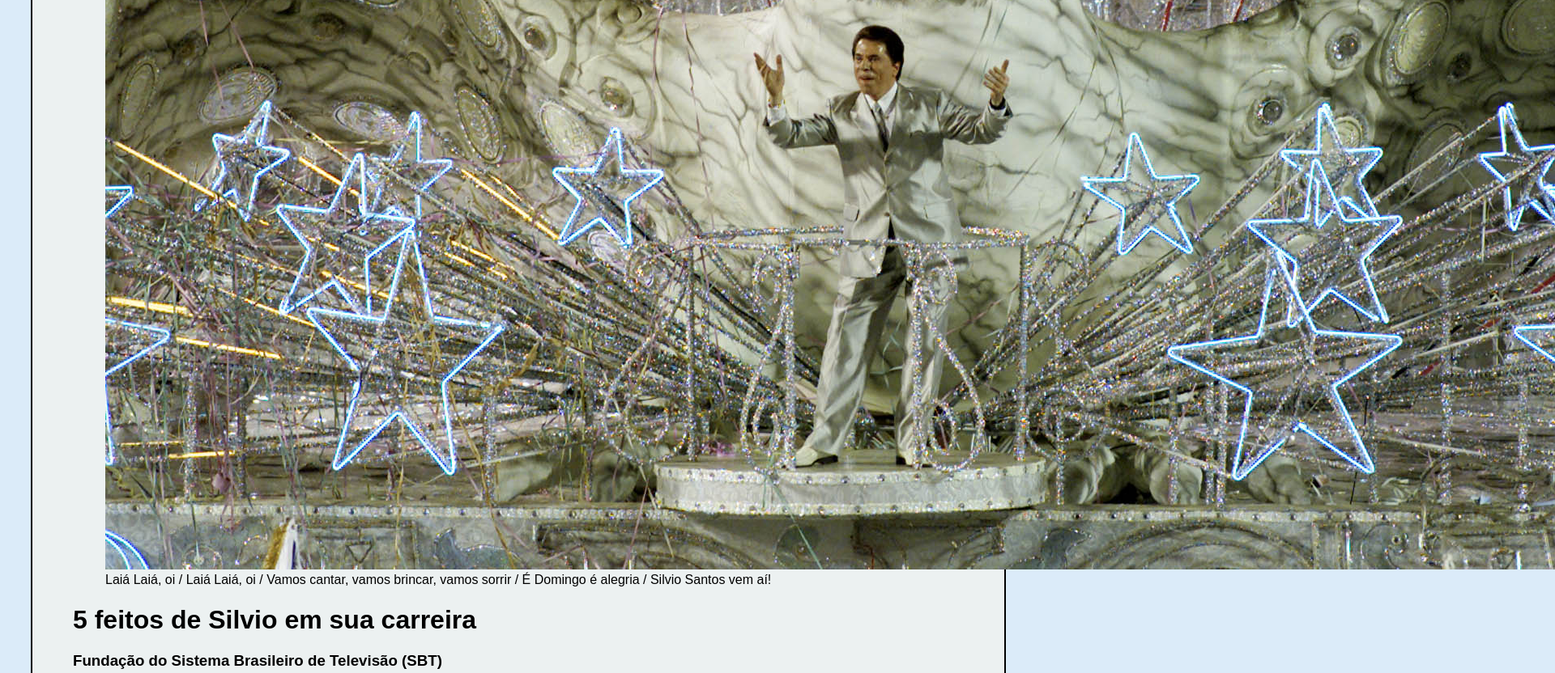
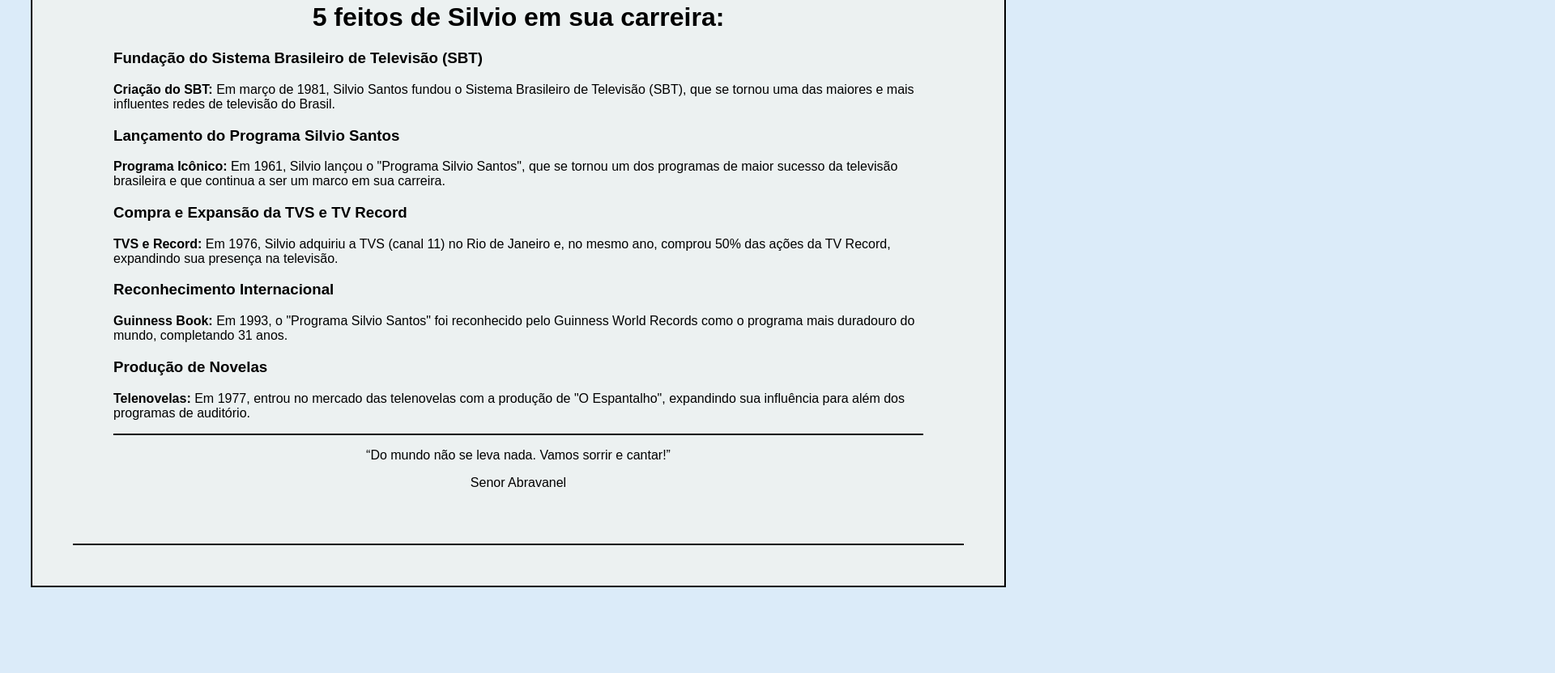
Before and after one commit to s7lima/desafioSilvioSantos, a plain HTML site: page index.html in a window 1280 px wide. Shown: the part 2044-2876 px from the top of the page at 81% size, 1920 px wide, since content can reach past the window. After the commit the page ends 2820 px from the top, so only its background shows below. Drawn offline with Linux system fonts and the light colour scheme.

Commit message:
Feat : Estilizacoes finais

```diff
--- a/css/style.css
+++ b/css/style.css
@@ -15,6 +15,10 @@ html{
 .header{
     text-align: center;
 }
+.main-paragraph{
+    text-align: center;
+
+}
 
 .feature-image{
     text-align: center;
@@ -26,3 +30,32 @@ html{
     padding: 15px;
     font-style: italic;
 }
+
+.curiosities-container{
+    text-align: center;
+    padding: 50px 50px;
+    border-top: 2px solid ;
+    border-bottom: 2px solid;
+}
+.curiosities-container img {
+    text-align: center;
+    height: 500px;
+    width: auto;
+    border-top: 2px solid ;
+    border-bottom: 2px solid;
+
+}
+.curiosities-container h2, h3, p{
+    text-align: left;
+}
+.curiosities-container figcaption {
+    padding: 15px;
+}
+.feitos-silvio{
+    border-top: 2px solid ;
+    border-bottom: 2px solid;
+
+}
+.ultima-citacao p{
+    text-align: center;
+}
--- a/index.html
+++ b/index.html
@@ -60,7 +60,7 @@
 
             <!-- 5 feitos de Silvio em sua carreira -->
             <div class="feitos-silvio">
-                <h1>5 feitos de Silvio em sua carreira</h1>
+                <h1>5 feitos de Silvio em sua carreira:</h1>
                 <h3>Fundação do Sistema Brasileiro de Televisão (SBT)</h3>
                 <p><b>Criação do SBT:</b> Em março de 1981, Silvio Santos fundou o Sistema Brasileiro de Televisão
                     (SBT), que se tornou uma das maiores e mais influentes redes de televisão do Brasil.</p>
```
